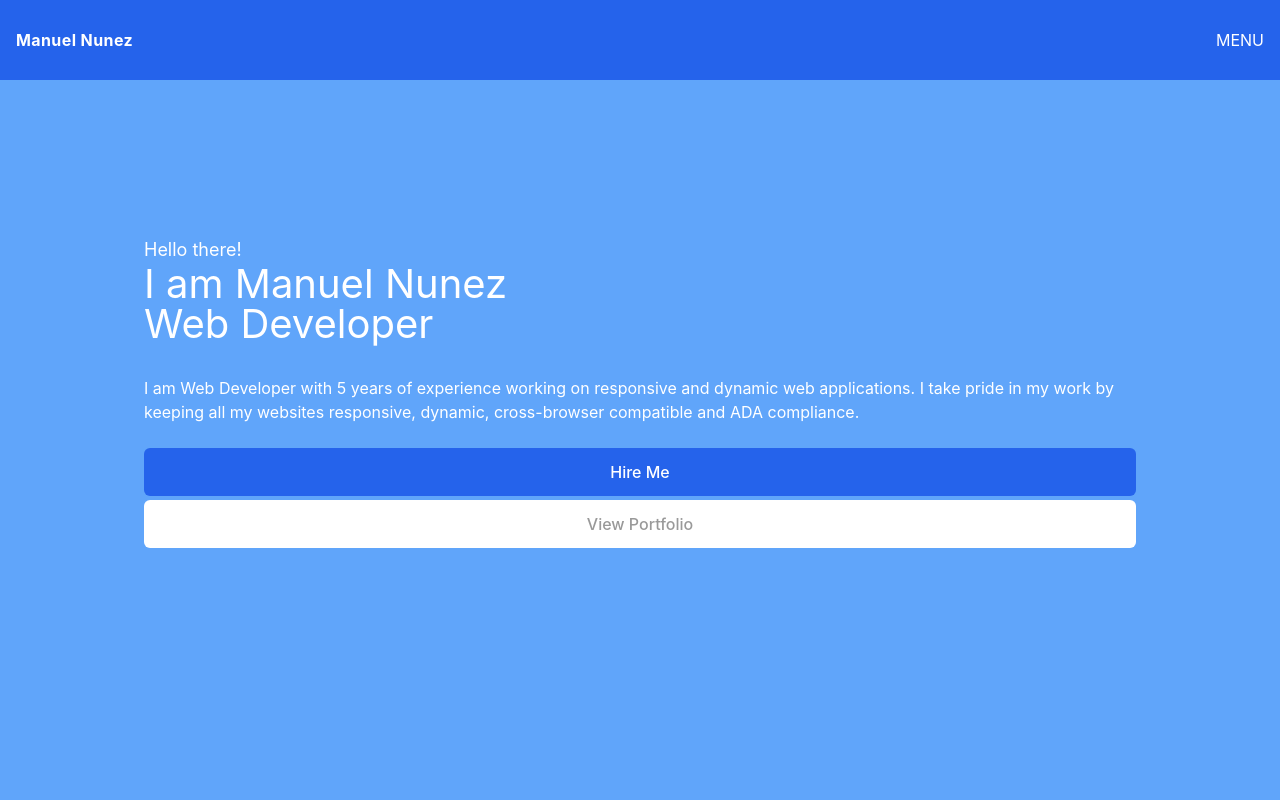
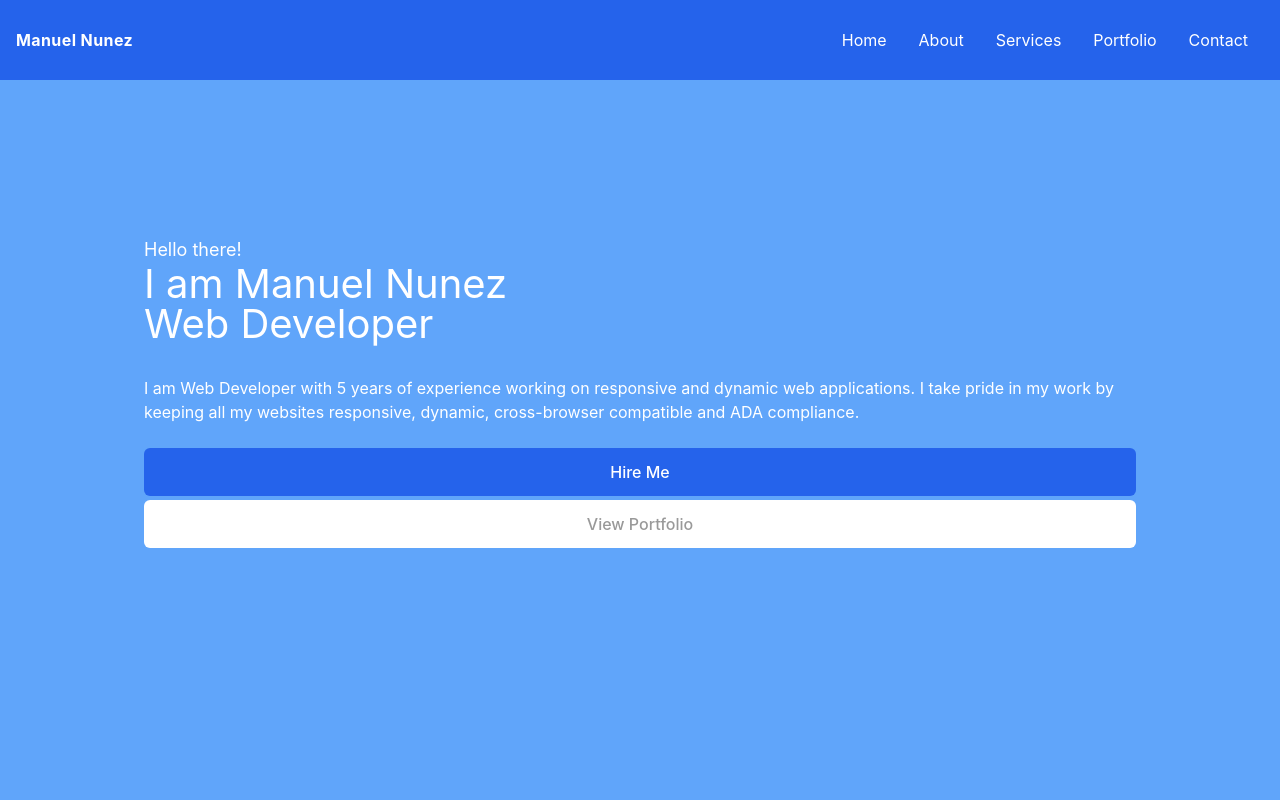
Before and after one commit to manuels-code/manuel-portfolio-website, a React (Create React App) app: page / in a window 1280 px wide. Shown: the top 800 px of the page. Built offline with nearby package versions, Linux system fonts and the light colour scheme.

Commit message:
made header responsive

```diff
--- a/src/components/layout/header.component.jsx
+++ b/src/components/layout/header.component.jsx
@@ -1,11 +1,42 @@
+import Menu from '../menu.component'
+
 const Header = () => {
+  const menuLinks = [
+    {
+      page: "Home",
+      link: "/",
+    },
+    {
+      page: "About",
+      link: "/",
+    },
+    {
+      page: "Services",
+      link: "/",
+    },
+    {
+      page: "Portfolio",
+      link: "/",
+    },
+    {
+      page: "Contact",
+      link: "/",
+    },
+  ];
+
   return (
     <header className="p4 bg-blue-600 fixed w-full">
-      <div className="flex justify-between p-4 text-white">
+      <div
+        className="
+      flex items-center justify-between text-white
+       h-14 lg:h-20 px-4"
+      >
         <a className="font-bold  tracking-wide" href="/">
           Manuel Nunez
         </a>
-        <button>MENU</button>
+        <button className="lg:hidden">MENU</button>
+
+        <Menu menuLinks={menuLinks} />
       </div>
     </header>
   );
--- /dev/null
+++ b/src/components/menu.component.jsx
@@ -0,0 +1,15 @@
+const Menu = ({menuLinks}) => {
+  return (
+    <ul className="lg:flex h-full items-center hidden transition-transform duration-75 ease-in-out">
+      {menuLinks.map(({ page, link }) => (
+        <li key={page}>
+          <a className="px-4" href={link}>
+            {[page]}
+          </a>
+        </li>
+      ))}
+    </ul>
+  );
+};
+
+export default Menu;
```
